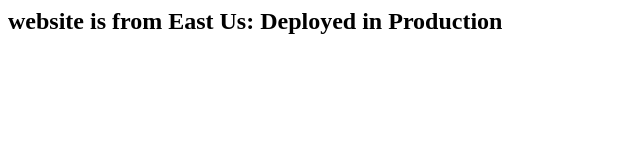
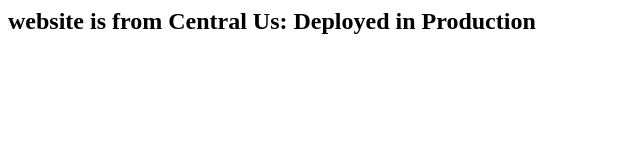
Before and after one commit to munna33/slot, a plain HTML site: page index.html in a window 1280 px wide. Shown: the whole page, without its empty margins (0-640 px from the left). Drawn offline with Linux system fonts and the light colour scheme.

Commit message:
Update index.html

```diff
--- a/index.html
+++ b/index.html
@@ -4,6 +4,6 @@
 </title>
 </head>
 <body>
-<h2>website is from East Us: Deployed in Production</h2>
+<h2>website is from Central Us: Deployed in Production</h2>
 </body>
 </html>
```
